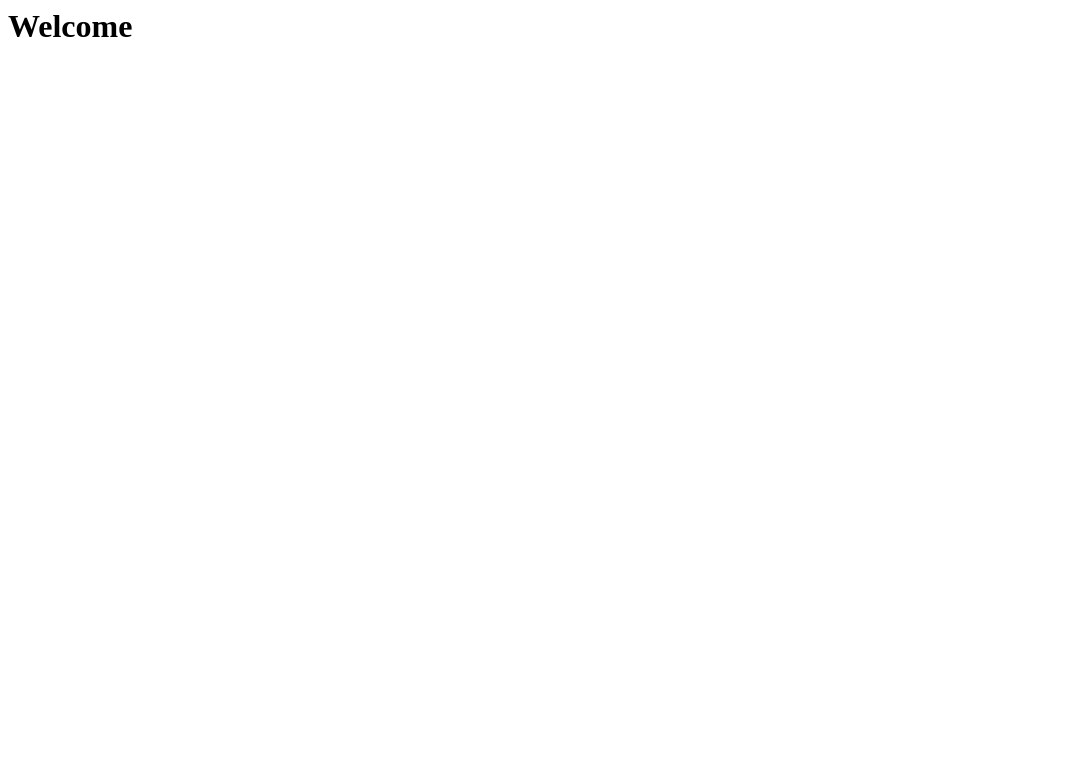
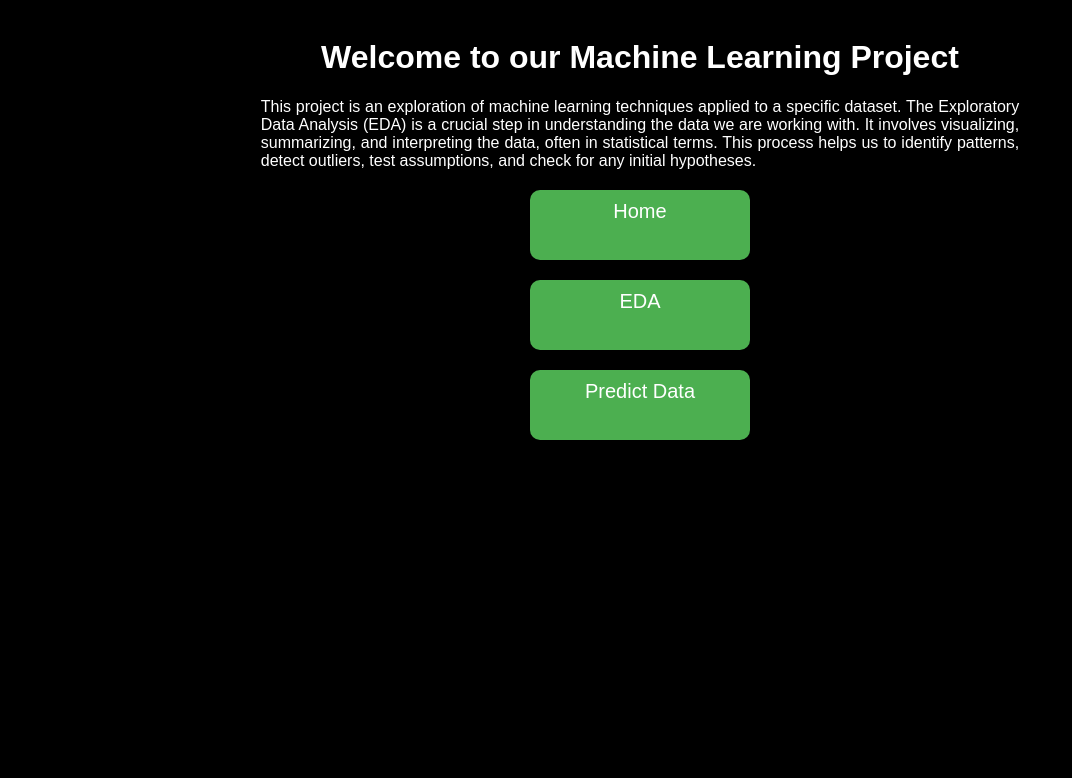
Before and after one commit to blinkomaniak/mlops_first_project, a Flask app: page / in a window 1280 px wide. Before the commit the part shown is almost empty. Shown: the top 778 px of the page, without its empty margins (0-1072 px from the left). Run offline with Flask 3, Linux system fonts and the light colour scheme.

Commit message:
web interface changes

```diff
--- a/templates/index.html
+++ b/templates/index.html
@@ -1 +1,50 @@
-<h1>Welcome</h1>
+<!DOCTYPE html>
+<html>
+<head>
+    <title>ML Project</title>
+    <style>
+        body {
+            background-color: black;
+            color: white;
+            font-family: Arial, sans-serif;
+        }
+        .container {
+            margin: auto;
+            width: 60%;
+            padding: 10px;
+        }
+        h1 {
+            text-align: center;
+        }
+        p {
+            text-align: justify;
+        }
+        .button {
+            display: block;
+            width: 200px;
+            height: 50px;
+            margin: 20px auto;
+            background-color: #4CAF50;
+            color: white;
+            text-align: center;
+            border-radius: 10px;
+            padding: 10px;
+            text-decoration: none;
+            font-size: 20px;
+            transition: background-color 0.3s;
+        }
+        .button:hover {
+            background-color: #45a049;
+        }
+    </style>
+</head>
+<body>
+    <div class='container'>
+        <h1>Welcome to our Machine Learning Project</h1>
+        <p>This project is an exploration of machine learning techniques applied to a specific dataset. The Exploratory Data Analysis (EDA) is a crucial step in understanding the data we are working with. It involves visualizing, summarizing, and interpreting the data, often in statistical terms. This process helps us to identify patterns, detect outliers, test assumptions, and check for any initial hypotheses.</p>
+        <a href='/' class='button'>Home</a>
+        <a href='/eda' class='button'>EDA</a>
+        <a href='/predictdata' class='button'>Predict Data</a>
+    </div>
+</body>
+</html>
```
